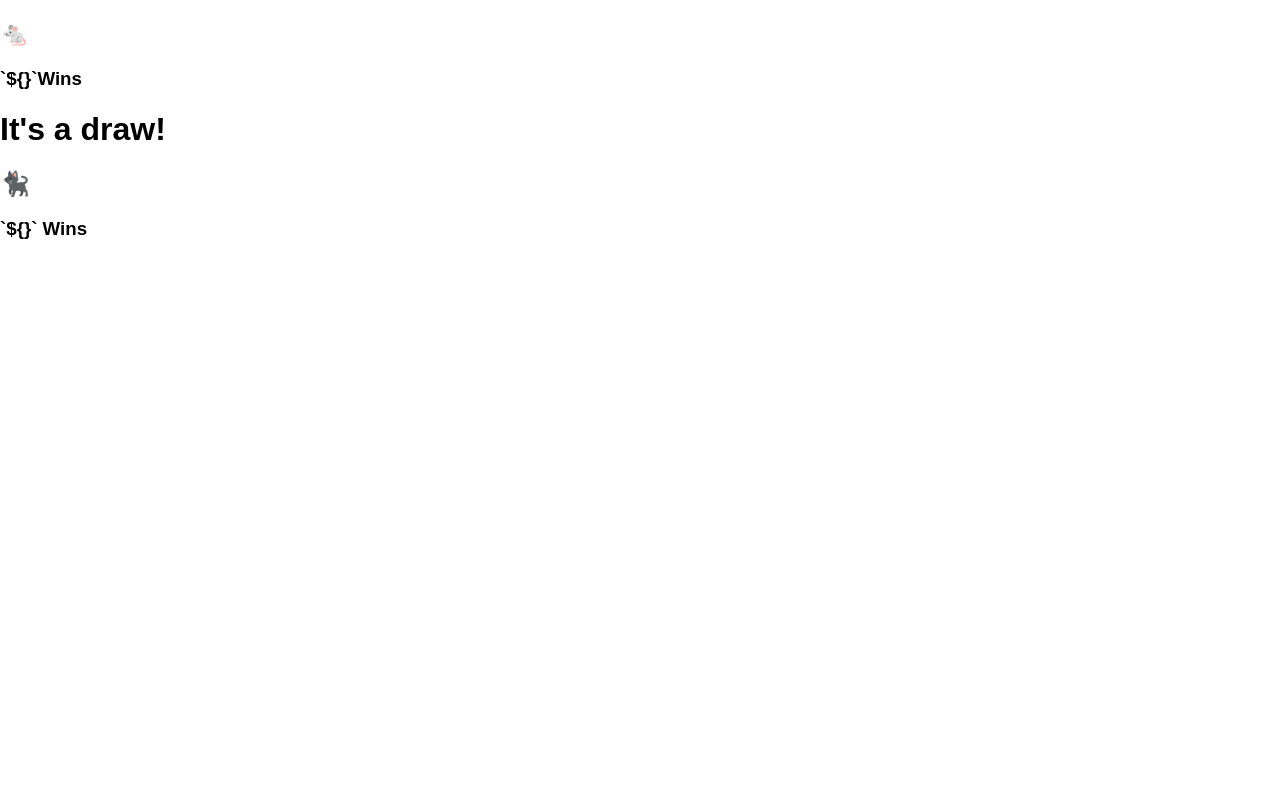
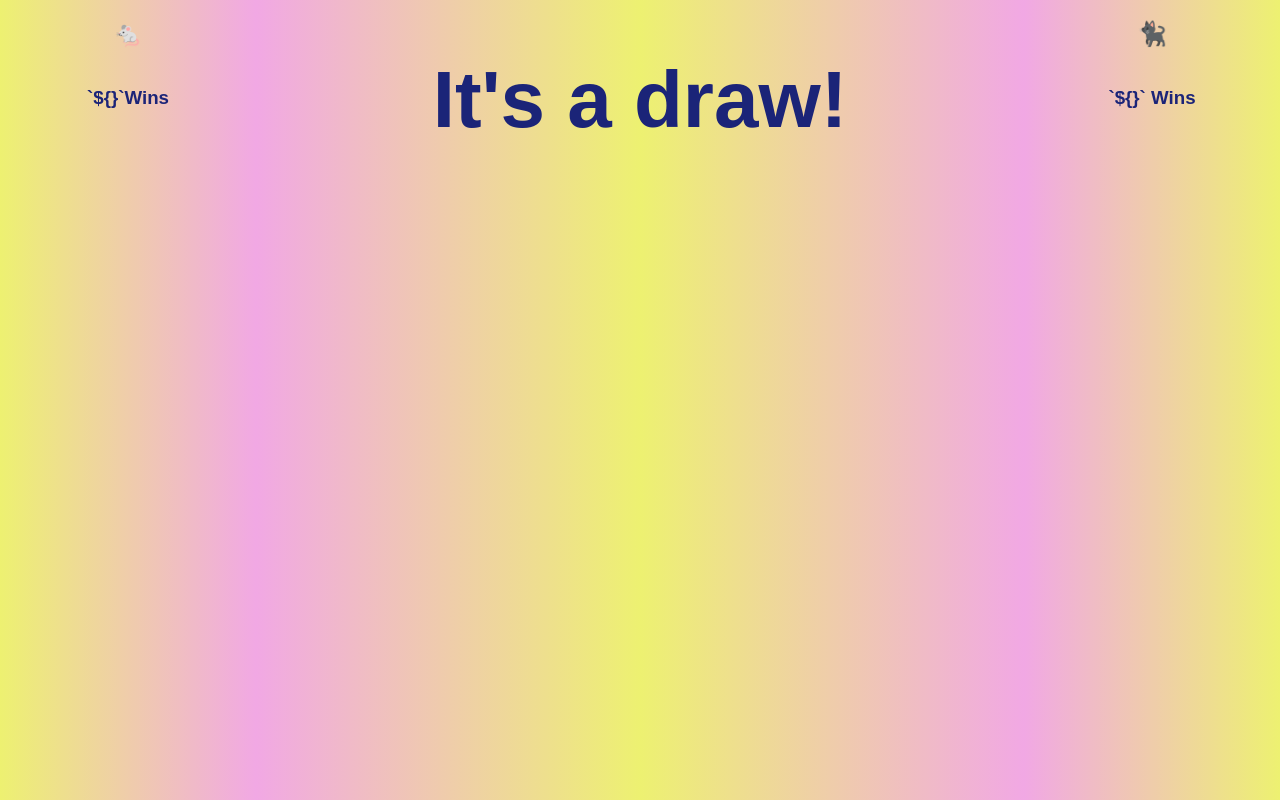
Before and after one commit to dsstevens/tic_tac_toe, a plain HTML site: page index.html in a window 1280 px wide. Drawn offline with Linux system fonts and the light colour scheme; a web font is replaced by a local one.

Commit message:
Add background colors to styling

```diff
--- a/styles.css
+++ b/styles.css
@@ -2,14 +2,33 @@ body{
     font-family: 'Hubballi', sans-serif;
     margin: 0%;
     padding: 0%;
+    display: flex;
+    justify-content: center;
+}
+
+h1 {
+   font-size: 5em;
+   color: #1B2478;
+}
+
+h2 {
+
+}
+
+h3{
+    color: #1B2478;
 }
 
 .player-1-aside {
+    width: 20%;
+    background-image: linear-gradient(to right, #EDF171, #F1A8E4);
 
 }
 
 .player-container {
-
+    display: flex;
+    flex-direction: column;
+    align-items: center;
 }
 
 .player-token {
@@ -21,11 +40,17 @@ body{
 }
 
 .main {
-
+  display: flex;
+  width: 60%;
+  height: 100vh;
+  flex-direction: column;
+  background-image: linear-gradient(to right, #F1A8E4 , #EDF171, #F1A8E4);
 }
 
-.game-banner {
 
+header {
+    display: flex;
+    justify-content: center;
 }
 
 .gameboard-container {
@@ -37,5 +62,7 @@ body{
 }
 
 .player-2-aside {
+    width: 20%;
+    background-image: linear-gradient(to right, #F1A8E4 ,#EDF171);
 
 }
```
